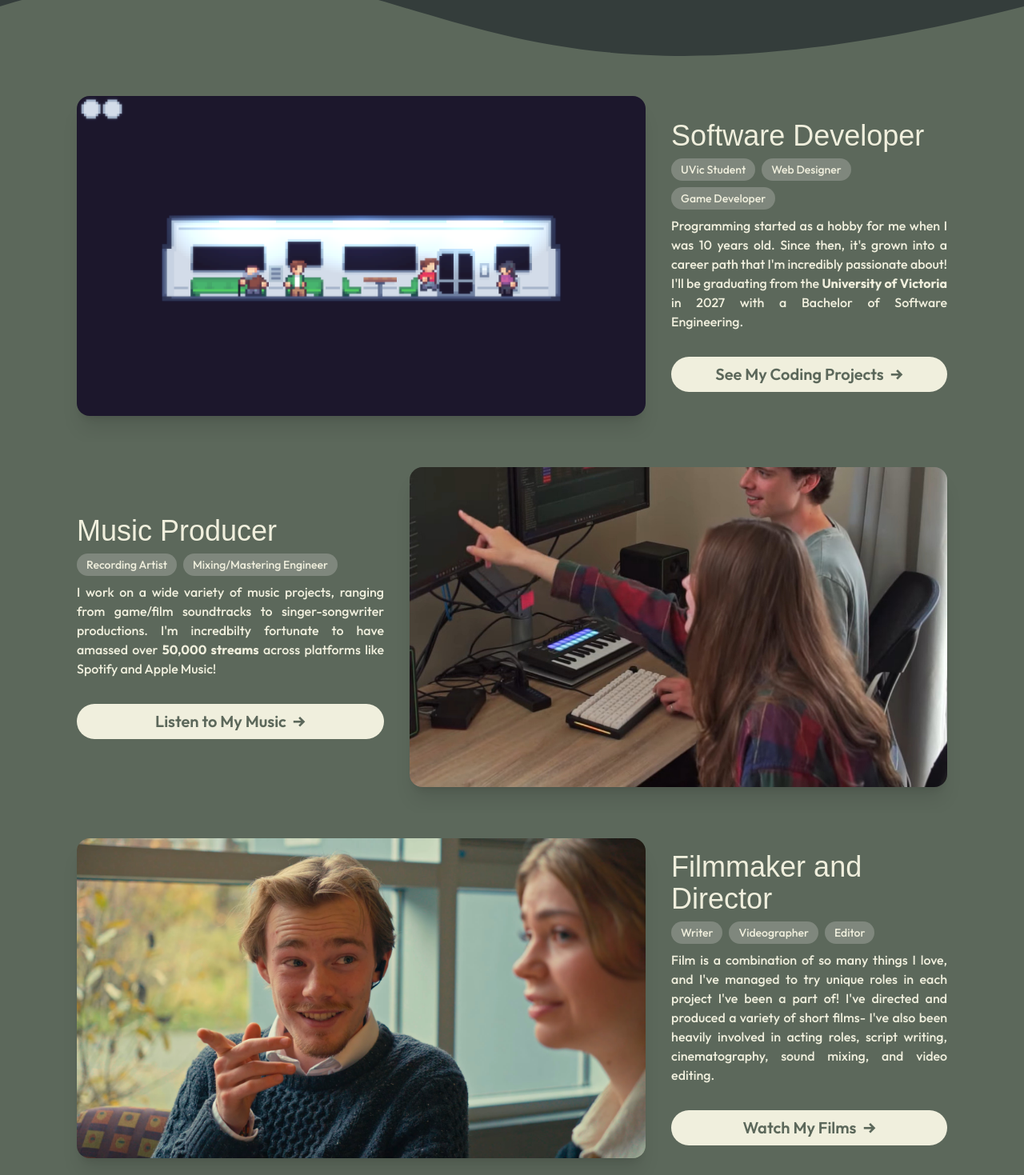
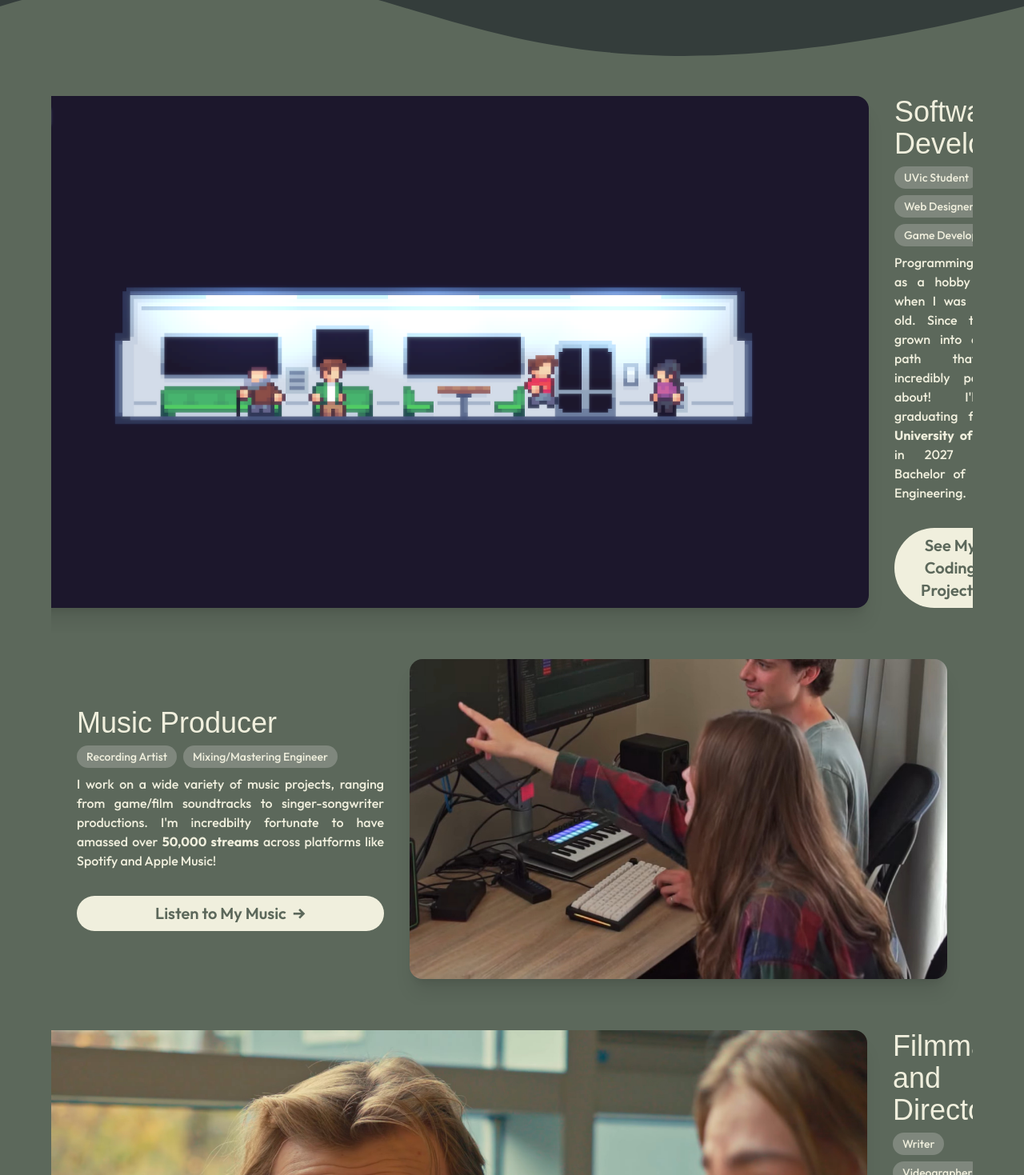
Before and after one commit to jaydenhagerty/jayden-site, a Next.js app: page / in a window 1280 px wide. Shown: the part 881-2350 px from the top of the page at 80% size. Built offline with nearby package versions, Linux system fonts and the light colour scheme; a web font is replaced by a local one.

Commit message:
Improve home page image layout for mobile screens

```diff
--- a/src/app/page.tsx
+++ b/src/app/page.tsx
@@ -47,7 +47,7 @@ function App() {
           <section className="w-full bg-forest-800 flex items-center justify-center">
             <div className="bg-forest-800 flex flex-col md:flex-row items-stretch justify-center w-full max-w-6xl overflow-hidden relative gap-8 p-8">
 
-                <img src="/traingame1.png" className="h-[400px] w-full object-cover rounded-2xl shadow-xl" />
+                <img src="/traingame1.png" className="h-auto w-full object-cover rounded-2xl shadow-xl md:order-first order-last" />
 
 
               <div className="max-w-full md:max-w-sm rounded-2xl text-off-white flex flex-col justify-center ">
@@ -108,7 +108,7 @@ function App() {
               >
                 <source src="/Jayden Site Film Reel.mov" type="video/mp4" />
               </video> */}
-              <img src="/willem.jpg" className="h-[400px] w-full object-cover rounded-2xl shadow-xl" />
+              <img src="/willem.jpg" className="h-auto w-full object-cover rounded-2xl shadow-xl md:order-first order-last" />
 
               <div className="max-w-full md:max-w-sm rounded-2xl text-off-white flex flex-col justify-center">
                 <h1 className="text-4xl font-emphasize">
```
